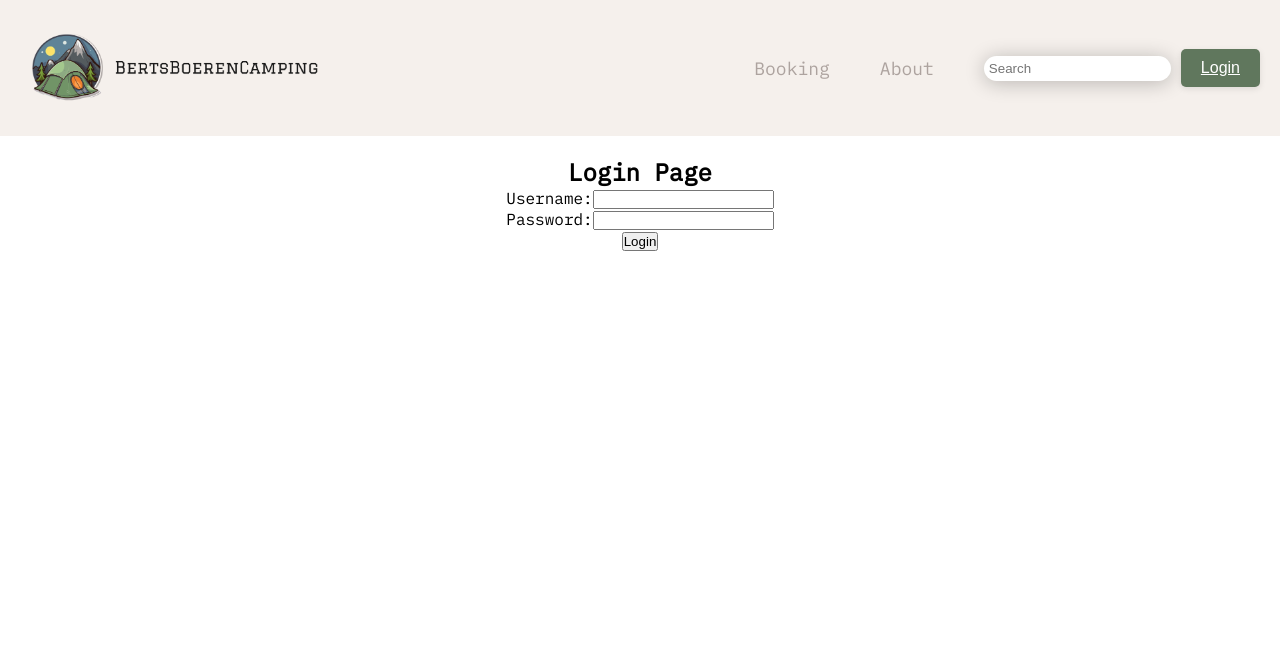
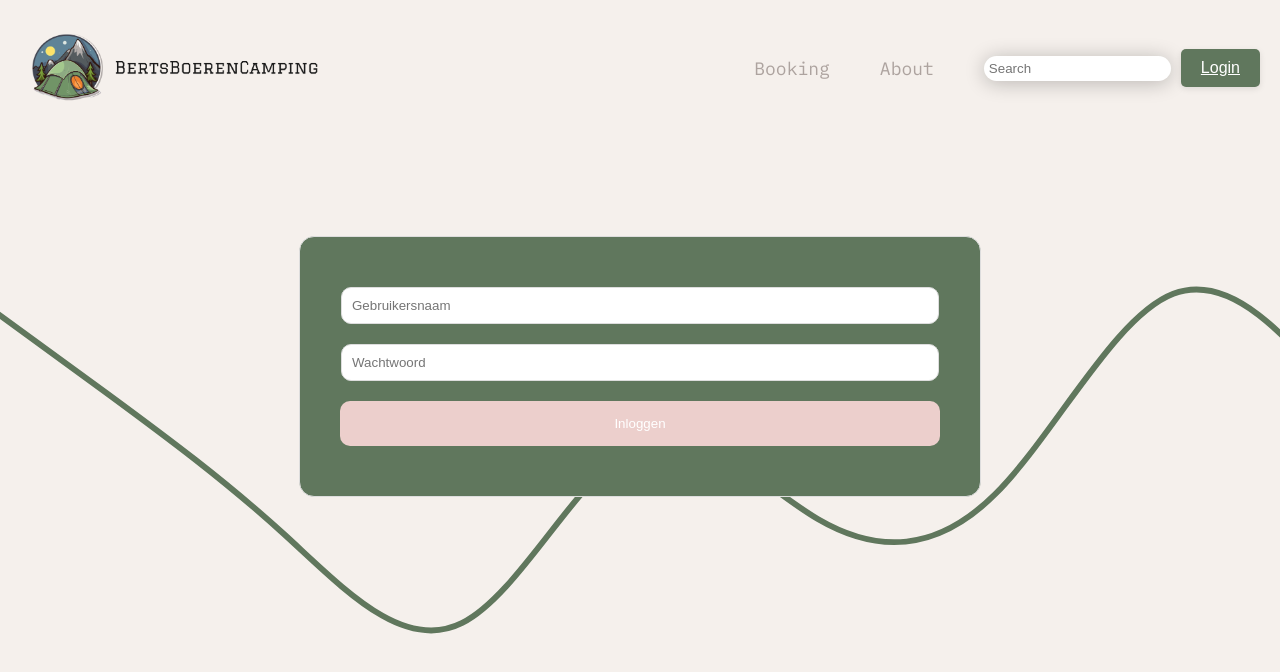
Before and after one commit to LaulensW/BertsBoerenCamping, a React (Vite) app in the folder BertsBoerenCamping/: page /login in a window 1280 px wide. Shown: the top 672 px of the page. Built offline with nearby package versions, Linux system fonts and the light colour scheme.

Commit message:
login + styling

```diff
--- a/BertsBoerenCamping/server.js
+++ b/BertsBoerenCamping/server.js
@@ -210,10 +210,10 @@ app.post('/api/login', (req, res) => {
   db.query(query, values, (err, result) => {
     if (err) {
       console.error('Error retrieving login data:', err);
-      res.status(500).json({ error: 'Internal Server Error' });
+      res.status(500).json({ error: 'Server Error' });
     } else {
       if (result.length === 0) {
-        res.status(401).json({ error: 'Invalid credentials' });
+        res.status(401).json({ error: 'Verkeerde combinatie van gebruikersnaam en wachtwoord' });
       } else {
         res.json({ message: 'Login successful' });
       }
--- a/BertsBoerenCamping/src/Views/Login.jsx
+++ b/BertsBoerenCamping/src/Views/Login.jsx
@@ -4,12 +4,13 @@ import Layout from '../components/Layout';
 
 const Login = () => {
   return (
-    <div>
-      <Layout>
-        <h2>Login Page</h2>
-        <LoginForm />
-      </Layout>
-    </div>
+    <body className='login-page'>
+        <div>
+        <Layout>
+          <LoginForm />
+        </Layout>
+      </div>
+    </body>
   );
 };
 
--- a/BertsBoerenCamping/src/components/LoginForm.css
+++ b/BertsBoerenCamping/src/components/LoginForm.css
@@ -1,35 +1,47 @@
-.login-form {
-  display: flex;
-  flex-direction: column;
-  align-items: center;
-  width: 300px;
-  margin: 0 auto;
+.form-container {
+  width: 600px;
+  margin: 10vh auto;
+  padding: 40px;
+  background-color: var(--primary-color);
+  border: 1px solid #ddd;
+  border-radius: 15px;
 }
 
-.login-form input[type="text"],
-.login-form input[type="password"] {
-  width: 100%;
+.form-container input[type="text"],
+.form-container input[type="password"] {
+  width: 96%;
   padding: 10px;
-  margin-bottom: 10px;
-  border: 1px solid #ccc;
-  border-radius: 4px;
+  margin: 10px 0;
+  border: 1px solid #ddd;
+  border-radius: 10px;
+  outline: none;
 }
 
-.login-form button {
+.form-container button[type="submit"] {
   width: 100%;
-  padding: 10px;
-  background-color: var(--primary-color);
-  color: #fff;
+  padding: 15px;
+  margin: 10px 0;
+  background-color: var(--Button-color);
+  color: white;
   border: none;
-  border-radius: 4px;
+  border-radius: 10px;
   cursor: pointer;
 }
 
-.login-form button:hover {
-  background-color: #0056b3;
+.form-container .error-message {
+  width: 95%;
+  padding: 10px;
+  margin: 10px 0;
+  color: red;
+  border: none;
+  border-radius: 10px;
 }
 
-.login-form .error-message {
-  color: red;
-  margin-top: 10px;
+.login-page{
+    background-image: url("../assets/wave-haikei.svg");
+    background-size: cover;
+    background-repeat: no-repeat;
+    background-position: center center;
+    height: 100vh;
+    width: 100%;
 }
--- a/BertsBoerenCamping/src/components/LoginForm.jsx
+++ b/BertsBoerenCamping/src/components/LoginForm.jsx
@@ -1,4 +1,5 @@
 import React, { useState } from 'react';
+import './LoginForm.css';
 
 const LoginForm = () => {
   const [username, setUsername] = useState('');
@@ -32,10 +33,11 @@ const LoginForm = () => {
   };
 
   return (
-    <form onSubmit={handleLogin}>
+<form onSubmit={handleLogin} className="form-container">
   <div>
-        <label htmlFor="username">Username:</label>
+    <label htmlFor="username"></label>
     <input
+      placeholder='Gebruikersnaam'
       type="text"
       id="username"
       value={username}
@@ -43,16 +45,17 @@ const LoginForm = () => {
     />
   </div>
   <div>
-        <label htmlFor="password">Password:</label>
+    <label htmlFor="password"></label>
     <input
+      placeholder='Wachtwoord'
       type="password"
       id="password"
       value={password}
       onChange={(e) => setPassword(e.target.value)}
     />
   </div>
-      {error && <div>{error}</div>}
-      <button type="submit">Login</button>
+  {error && <div className="error-message">{error}</div>}
+  <button type="submit">Inloggen</button>
 </form>
   );
 };
--- a/BertsBoerenCamping/src/components/Navbar.css
+++ b/BertsBoerenCamping/src/components/Navbar.css
@@ -4,7 +4,6 @@
     justify-content: space-between;
     align-items: center;
     padding: 20px;
-    background-color: var(--neutral-color); /* Adjust the background color as needed */
     color: #fff; /* Adjust the text color as needed */
   }
 
--- a/BertsBoerenCamping/src/index.css
+++ b/BertsBoerenCamping/src/index.css
@@ -5,10 +5,12 @@
 
 body {
     font-family: 'IBM Plex Mono', monospace;
+    background-color: var(--neutral-color);
 }
 
 :root{
     --primary-color: #60775d;
     --secondary-color: #4a4034;
     --neutral-color: #f5f0ec;
+    --Button-color: #eccfcc;
 }
```
Also changed, not shown: BertsBoerenCamping/src/assets/wave-haikei.svg (added). Lines whose indentation alone changed are shown as unchanged.
